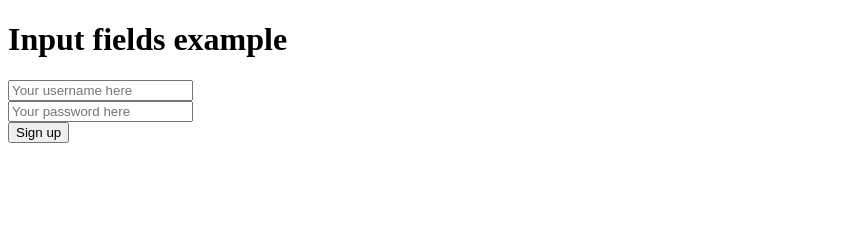
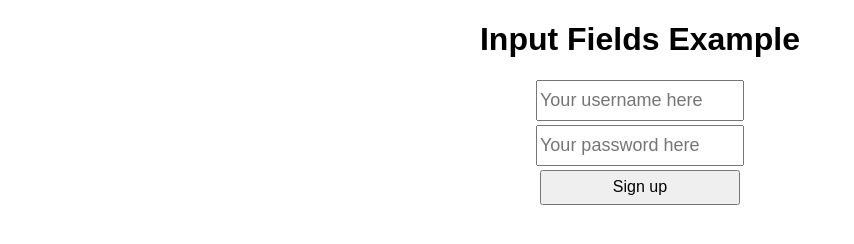
Before and after one commit to FAC9/validation-project, a website: page public/index.html in a window 1280 px wide. Shown: the whole page, without its empty margins (0-854 px from the left). Drawn offline with Linux system fonts and the light colour scheme.

Commit message:
add styling, as well as npm start command :)

```diff
--- a/package.json
+++ b/package.json
@@ -11,6 +11,7 @@
     "nodemon": "^1.11.0"
   },
   "scripts": {
+    "start": "nodemon server.js",
     "test": "echo \"Error: no test specified\" && exit 1"
   },
   "repository": {
--- a/public/index.html
+++ b/public/index.html
@@ -6,12 +6,11 @@
     <title>Signup page</title>
   </head>
   <body>
-    <h1>Input fields example</h1>
+    <h1>Input Fields Example</h1>
     <input id="username" placeholder="Your username here"></input>
     <input id="password" placeholder="Your password here"></input>
     <button id="btn_submit">Sign up</button>
     <p id="signup_message"></p>
-    <!-- <script type="text/javascript" href="./index.js"></script> -->
     <script type="text/javascript" src="index.js"></script>
   </body>
 </html>
--- a/public/style.css
+++ b/public/style.css
@@ -1,3 +1,32 @@
 input {
   display: block;
 }
+
+h1 {
+  font-size: 2rem;
+}
+
+body {
+  width: 60%;
+  text-align: center;
+  margin: auto;
+  font-family: futura, sans-serif;
+}
+
+input {
+  font-size: 18px;
+  height: 35px;
+  width: 200px;
+  margin: auto;
+  margin-bottom: 4px;
+}
+
+button {
+  font-size: 16px;
+  height: 35px;
+  width: 200px;
+}
+
+p {
+  font-size: 16px;
+}
```
